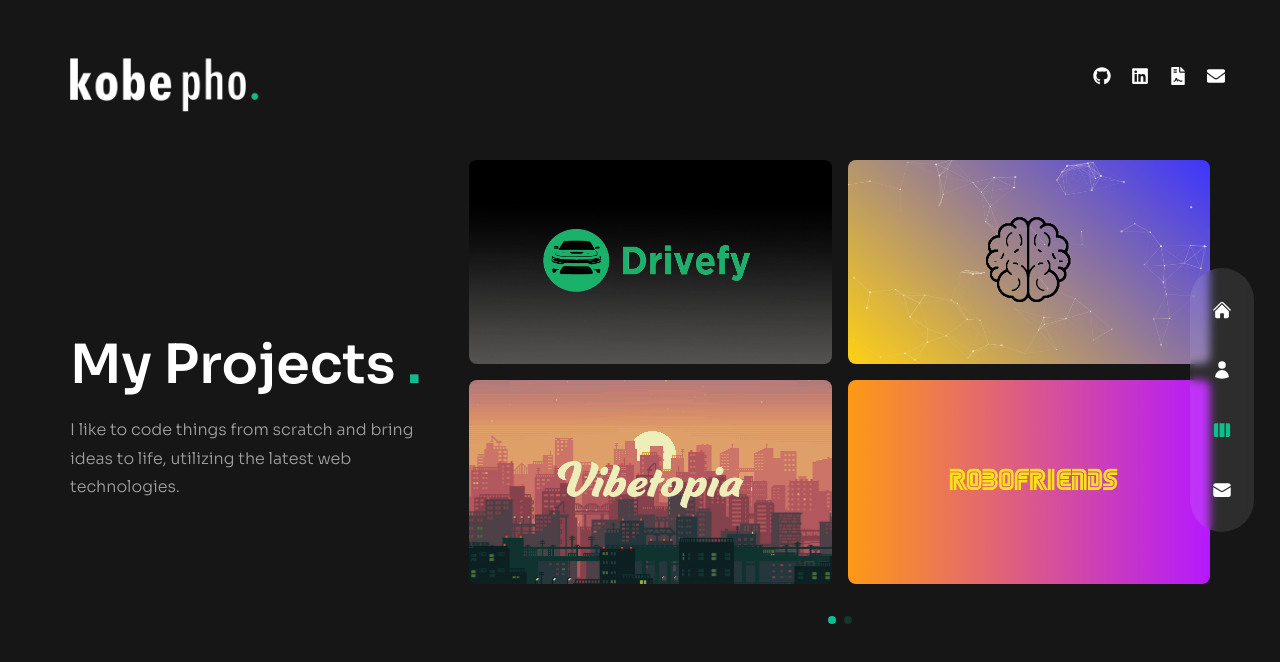
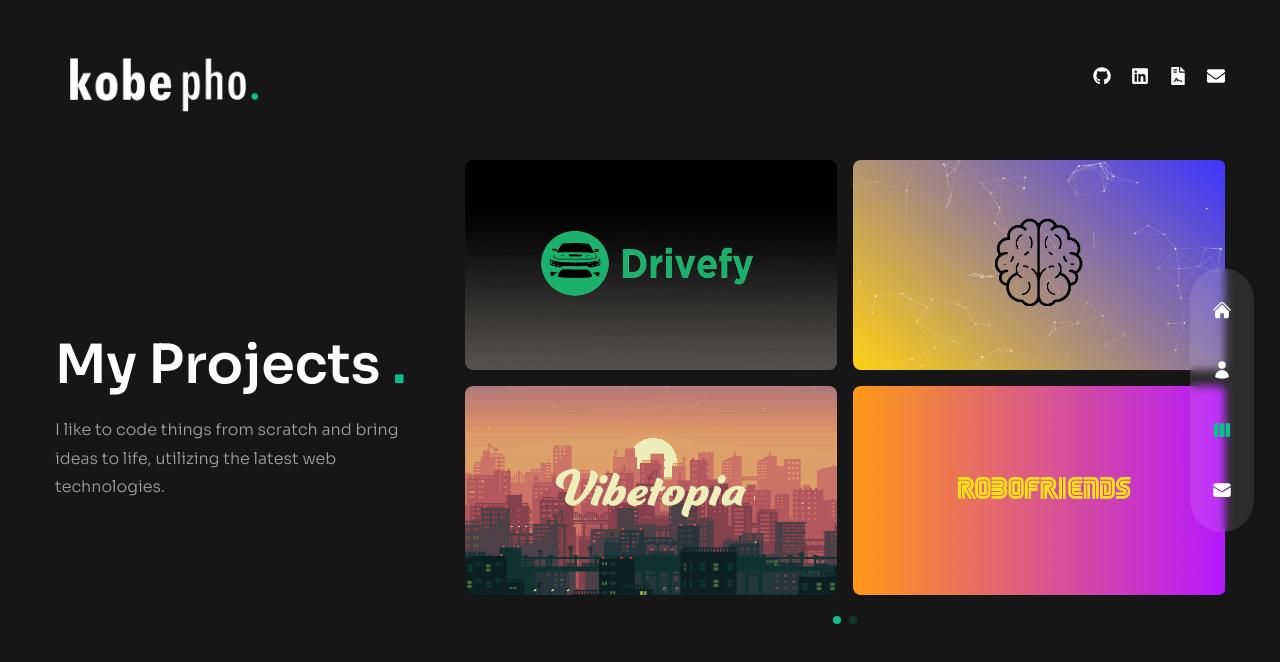
Before and after one commit to kbyph/PortfolioV2, a Next.js app: page /projects in a window 1280 px wide. Shown: the top 662 px of the page. Built offline with nearby package versions, Linux system fonts and the light colour scheme.

Commit message:
Reformatted Slider

```diff
--- a/pages/projects/index.js
+++ b/pages/projects/index.js
@@ -12,7 +12,7 @@
   return (
     <div className='bg-primary h-full py-36 flex items-center'>
         <div className='container mx-auto'>
-        <div className='container mx-auto flex flex-col items-center xl:flex-row gap-x-8'>
+        <div className='flex flex-col items-center xl:flex-row gap-x-8'>
             {/*Text*/}
             <div className='text-center flex xl:w-[30vw] flex-col lg:text-left mb-4 xl:mb-0'>
 
```
